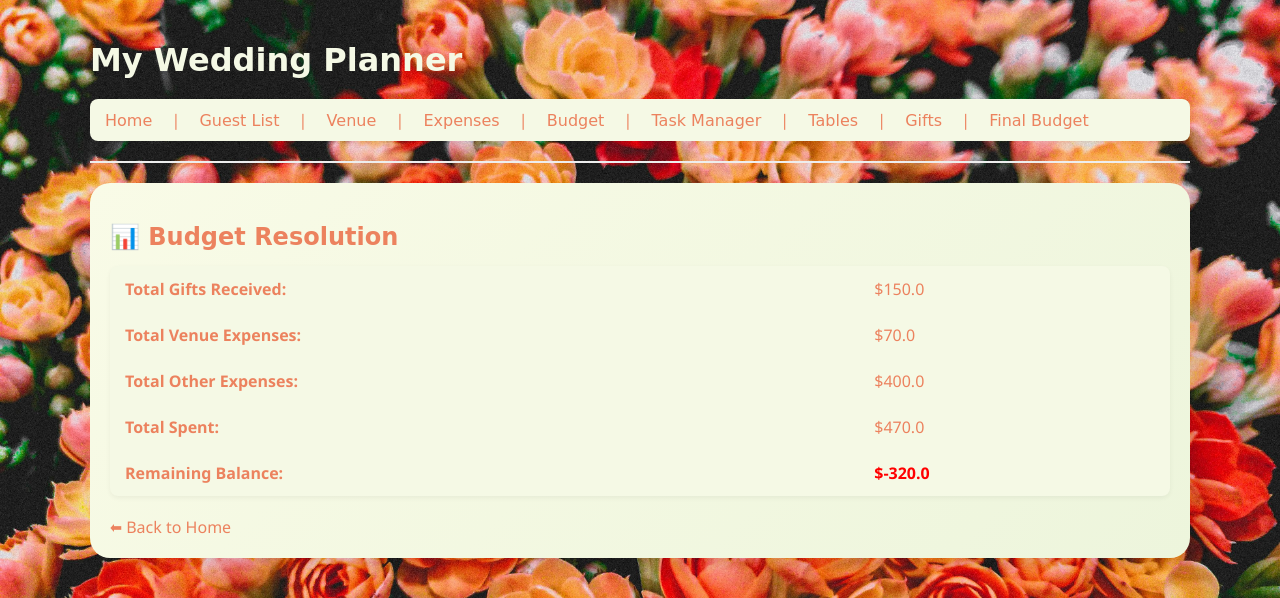
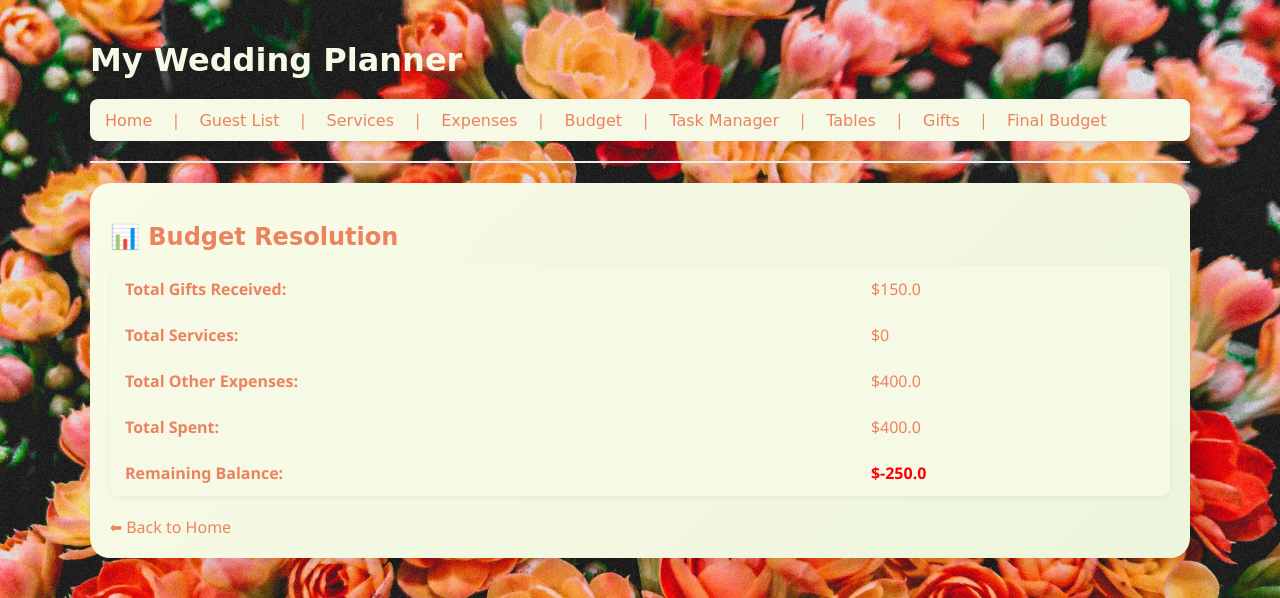
Before and after one commit to andratarau5/wedding-planner-web, a Flask app: page /budget_resolution in a window 1280 px wide. Shown: the top 598 px of the page. Run offline with Flask 3, Linux system fonts and the light colour scheme; some web fonts are replaced.

Commit message:
change venue into services

```diff
--- a/app.py
+++ b/app.py
@@ -7,7 +7,7 @@ from datetime import datetime
 app = Flask(__name__)
 app.secret_key = os.urandom(24)
 GUEST_FILE = 'guest_list.json'
-VENUES_FILE = 'venues.json'
+SERVICES_FILE = 'services.json'
 EXPENSES_FILE = 'expenses.json'
 TASKS_FILE = 'tasks.json'
 TABLES_CONFIG_FILE = 'tables_config.json'
@@ -22,15 +22,14 @@ def load_guests():
                 return []
     return []
 
-def load_venues():
-    try:
-        with open(VENUES_FILE, 'r') as f:
-            venues = json.load(f)
-            for v in venues:
-                v['date'] = datetime.strptime(v['date'], '%Y-%m-%d')
-            return venues
-    except FileNotFoundError:
-        return []
+def load_services():
+    if os.path.exists(SERVICES_FILE):
+        with open(SERVICES_FILE, 'r') as f:
+            try:
+                return json.load(f)
+            except json.JSONDecodeError:
+                return []
+    return []
 
 def load_expenses():
     if os.path.exists(EXPENSES_FILE):
@@ -45,12 +44,9 @@ def save_guests(guests):
     with open(GUEST_FILE, 'w') as f:
         json.dump(guests, f, indent=4)
 
-def save_venues(venues):
-    venues_to_save = [
-        {**v, 'date': v['date'].strftime('%Y-%m-%d')} for v in venues
-    ]
-    with open(VENUES_FILE, 'w') as f:
-        json.dump(venues_to_save, f, indent=2)
+def save_services(services):
+    with open(SERVICES_FILE, 'w') as f:
+        json.dump(services, f, indent=4, default=str)
 
 def save_expenses(expenses):
     with open(EXPENSES_FILE, 'w') as f:
@@ -83,10 +79,10 @@ def index():
                            total_adults=total_adults,
                            grand_total=grand_total)
 
-@app.route('/venues')
-def venue():
-    venues = load_venues()
-    return render_template('venue.html', venues=venues)
+@app.route('/services')
+def services():
+    services = load_services()
+    return render_template('service.html', services=services)
 
 @app.route('/expenses')
 def expenses():
@@ -137,45 +133,43 @@ def delete_guest(index):
         save_guests(guests)
     return redirect(url_for('index'))
 
-@app.route('/venues/add', methods=['GET', 'POST'])
-def add_venue():
+@app.route('/services/add', methods=['GET', 'POST'])
+def add_service():
     if request.method == 'POST':
-        new_venue = {
+        new_service = {
+            'service': request.form['service'],
             'name': request.form['name'],
-            'address': request.form['address'],
-            'date': datetime.strptime(request.form['date'], '%Y-%m-%d'),
-            'capacity': int(request.form['capacity']),
-            'menu_price': float(request.form['menu_price']),
-            'contact': request.form['contact']
+            'price': float(request.form['price']),
+            'contact': request.form['contact'],
+            'other_info': request.form.get('other_info', '')
         }
-        venues = load_venues()
-        venues.append(new_venue)
-        save_venues(venues)
-        return redirect(url_for('venue'))
-    return render_template('add_venue.html')
+        services = load_services()
+        services.append(new_service)
+        save_services(services)
+        return redirect(url_for('services'))
+    return render_template('add_service.html')
 
-@app.route('/venues/edit/<int:index>', methods=['GET', 'POST'])
-def edit_venue(index):
-    venues = load_venues()
+@app.route('/services/edit/<int:index>', methods=['GET', 'POST'])
+def edit_service(index):
+    services = load_services()
     if request.method == 'POST':
-        venues[index] = {
+        services[index] = {
+            'service': request.form['service'],
             'name': request.form['name'],
-            'address': request.form['address'],
-            'date': datetime.strptime(request.form['date'], '%Y-%m-%d'),
-            'capacity': int(request.form['capacity']),
-            'menu_price': float(request.form['menu_price']),
-            'contact': request.form['contact']
+            'price': float(request.form['price']),
+            'contact': request.form['contact'],
+            'other_info': request.form.get('other_info', '')
         }
-        save_venues(venues)
-        return redirect(url_for('venue'))
-    return render_template('edit_venue.html', venue=venues[index])
+        save_services(services)
+        return redirect(url_for('services'))
+    return render_template('edit_service.html', service=services[index])
 
-@app.route('/venues/delete/<int:index>')
-def delete_venue(index):
-    venues = load_venues()
-    venues.pop(index)
-    save_venues(venues)
-    return redirect(url_for('venue'))
+@app.route('/services/delete/<int:index>')
+def delete_service(index):
+    services = load_services()
+    services.pop(index)
+    save_services(services)
+    return redirect(url_for('services'))
 
 @app.route('/expenses/add', methods=['GET', 'POST'])
 def add_expense():
@@ -229,18 +223,18 @@ def search_guest():
 
 @app.route('/budget')
 def budget_overview():
-    venues = load_venues()
+    services = load_services()
     expenses = load_expenses()
 
-    venue_total = sum(float(v.get('menu_price', 0)) for v in venues if v.get('menu_price'))
+    service_total = sum(float(s.get('total_price', 0)) for s in services if s.get('total_price'))
     other_total = sum(float(e.get('price', 0)) for e in expenses)
 
-    grand_total = venue_total + other_total
+    grand_total = service_total + other_total
 
     return render_template('budget.html',
-                           venues=venues,
+                           services=services,
                            expenses=expenses,
-                           venue_total=venue_total,
+                           service_total=service_total,
                            other_total=other_total,
                            grand_total=grand_total)
 
@@ -391,23 +385,23 @@ def edit_gifts():
 @app.route('/budget_resolution')
 def budget_resolution():
     guests = load_guests()
-    venues = load_venues()
+    services = load_services()
     expenses = load_expenses()
 
     # Gifts received from guests
     total_gifts = sum(g.get('gift_amount', 0) for g in guests)
 
-    # Venue and other expenses
-    venue_total = sum(float(v.get('menu_price', 0)) for v in venues if v.get('menu_price'))
+    # Service and other expenses
+    service_total = sum(float(s.get('total_price', 0)) for s in services if s.get('total_price'))
     other_total = sum(float(e.get('price', 0)) for e in expenses)
-    total_spent = venue_total + other_total
+    total_spent = service_total + other_total
 
     remaining_balance = total_gifts - total_spent
 
     return render_template(
         'budget_resolution.html',
         total_gifts=total_gifts,
-        venue_total=venue_total,
+        service_total=service_total,
         other_total=other_total,
         total_spent=total_spent,
         remaining_balance=remaining_balance
--- /dev/null
+++ b/services.json
@@ -0,0 +1,9 @@
+[
+    {
+        "service": "Venue",
+        "name": "Roco",
+        "price": 0.0,
+        "contact": "0723504821",
+        "other_info": ""
+    }
+]
--- a/templates/budget_resolution.html
+++ b/templates/budget_resolution.html
@@ -9,8 +9,8 @@
       <td>${{ total_gifts }}</td>
     </tr>
     <tr>
-      <td><strong>Total Venue Expenses:</strong></td>
-      <td>${{ venue_total }}</td>
+      <td><strong>Total Services:</strong></td>
+      <td>${{ service_total }}</td>
     </tr>
     <tr>
       <td><strong>Total Other Expenses:</strong></td>
--- a/templates/home.html
+++ b/templates/home.html
@@ -12,7 +12,7 @@
     <ul style="list-style-type: none; padding: 0;">
         <li><a href="{{ url_for('add_guest') }}">➕ Add New Guest</a></li>
         <li><a href="{{ url_for('index') }}">👥 View Guest List</a></li>
-        <li><a href="{{ url_for('venue') }}">🏛️ Venue Details</a></li>
+        <li><a href="{{ url_for('services') }}">🏛️ Services</a></li>
         <li><a href="{{ url_for('expenses') }}">💰Other Services</a></li>
         <li><a href="{{ url_for('budget_overview') }}">💰 Budget Overview</a></li>
         <li><a href="{{ url_for('tasks') }}">📝 Task Manager</a></li>
--- a/templates/layout.html
+++ b/templates/layout.html
@@ -16,7 +16,7 @@
             <a> </a>
             <a href="{{ url_for('index') }}">Guest List</a> |
             <a> </a>
-            <a href="{{ url_for('venue') }}">Venue</a> |
+            <a href="{{ url_for('services') }}">Services</a> |
             <a> </a>
             <a href="{{ url_for('expenses') }}">Expenses</a> |
             <a> </a>
--- a/venues.json
+++ /dev/null
@@ -1,10 +0,0 @@
-[
-  {
-    "name": " test",
-    "address": "test",
-    "date": "2025-06-07",
-    "capacity": 300,
-    "menu_price": 70.0,
-    "contact": "test"
-  }
-]
```
Also changed, not shown: templates/add_service.html (added, +25 -0 lines), templates/add_venue.html (deleted, +0 -28 lines), templates/budget.html (+5 -5 lines), templates/edit_service.html (added, +26 -0 lines), templates/edit_venue.html (deleted, +0 -30 lines), templates/service.html (added, +33 -0 lines), templates/venue.html (deleted, +0 -35 lines).
